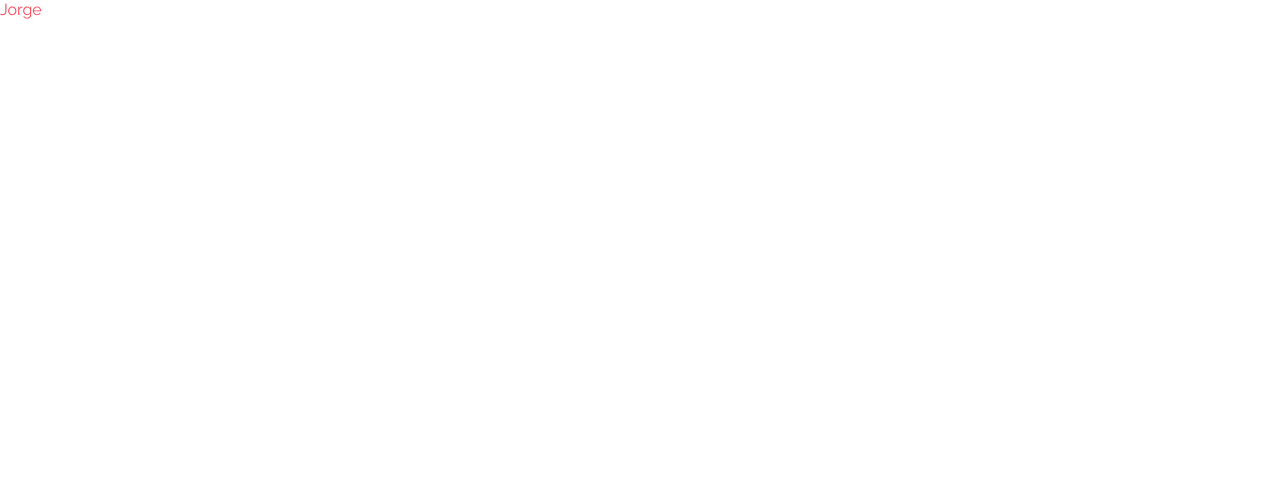
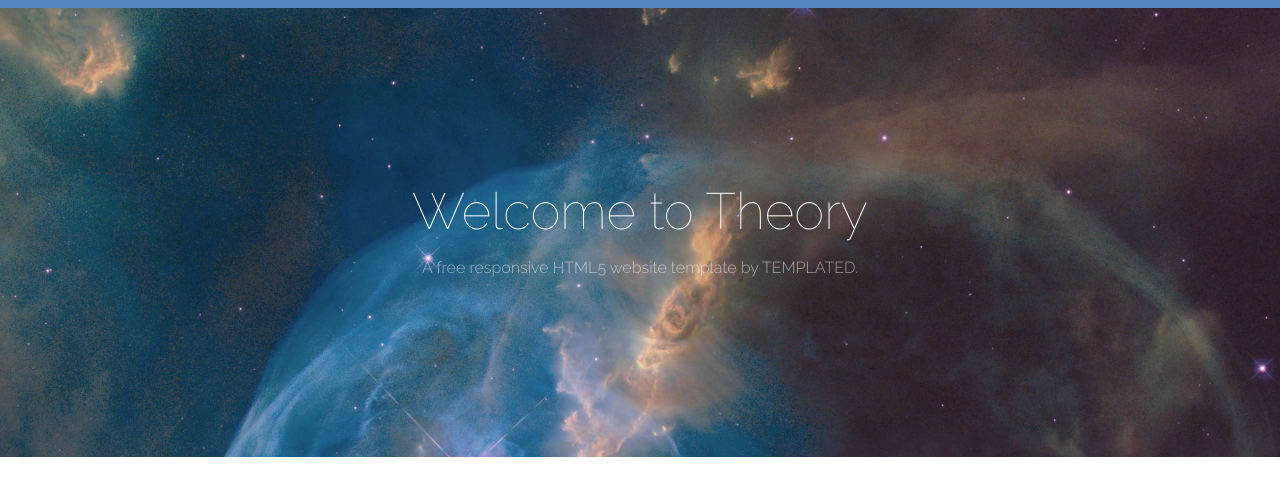
Before and after one commit to otaviojneto/themetheory, a React (Create React App) app: page / in a window 1280 px wide. Shown: the top 496 px of the page. Built offline with nearby package versions, Linux system fonts and the light colour scheme; the HTML template or start-up script is replaced by a standard one.

Commit message:
criação do componente hero

```diff
--- /dev/null
+++ b/src/components/hero/index.jsx
@@ -0,0 +1,26 @@
+import React, { Component } from 'react';
+import DivHero from './styles';
+import Text from '../text';
+import Colors from '../../styles/colors';
+
+export default class Hero extends Component {
+    render() {
+        return (
+            <DivHero bg={this.props.bg}>
+                <Text
+                    color={Colors.white}
+                    lineHeight={50}
+                    mb={20}
+                    size={51}
+                    weight={100}
+                >
+                    {this.props.title}
+                </Text>
+
+                <Text color={Colors.light} lineHeight={24} weight={300}>
+                    {this.props.subtitle}
+                </Text>
+            </DivHero>
+        );
+    }
+}
--- /dev/null
+++ b/src/components/hero/styles.js
@@ -0,0 +1,19 @@
+import styled from 'styled-components';
+import Colors from '../../styles/colors';
+
+const DivHero = styled.div`
+    align-items: center;
+    background-attachment: fixed;
+    background-image: url(${props => props.bg && props.bg});
+    background-position: top;
+    background-repeat: no-repeat;
+    background-size: cover;
+    border-top: 8px solid ${Colors.primary};
+    display: flex;
+    flex-direction: column;
+    height: 457px;
+    justify-content: center;
+    width: 100%;
+`;
+
+export default DivHero;
--- a/src/components/text/styles.js
+++ b/src/components/text/styles.js
@@ -5,7 +5,7 @@ export const Txt = styled.p`
     color: ${props => (props.color ? props.color : Colors.grey)};
     font-size: ${props => (props.size ? props.size : 16)}px;
     font-weight: ${props => props.weight && props.weight};
-    line-height: ${props => props.lineHeight && props.lineHeight};
+    line-height: ${props => props.lineHeight && props.lineHeight + 'px'};
     margin-bottom: ${props => props.mb && props.mb + 'px'};
     margin-top: ${props => props.mt && props.mt + 'px'};
 `;
--- a/src/styles/colors.js
+++ b/src/styles/colors.js
@@ -2,7 +2,7 @@ const Colors = {
     black: '#000000',
     danger: '#ff4757',
     grey: '#2f3542',
-    light: '#f1f2f6',
+    light: '#ffffff8c',
     primary: '#5385C1',
     success: '#2ed573',
     warning: '#eccc68',
--- a/src/views/home/index.jsx
+++ b/src/views/home/index.jsx
@@ -1,14 +1,19 @@
 import React, { Component } from 'react';
-// import { Col, Container, Row } from '../../styles/grid';
-import Text from '../../components/text';
-import Colors from '../../styles/colors';
+import Hero from '../../components/hero';
+import Bg from '../../assets/images/banner.jpg';
 
 export default class Home extends Component {
     render() {
         return (
-            <div>
-                <Text color={Colors.danger}>Jorge</Text>
-            </div>
+            <>
+                <Hero
+                    bg={Bg}
+                    title={'Welcome to Theory'}
+                    subtitle={
+                        'A free responsive HTML5 website template by TEMPLATED.'
+                    }
+                />
+            </>
         );
     }
 }
```
Also changed, not shown: src/assets/images/banner.jpg (added).
